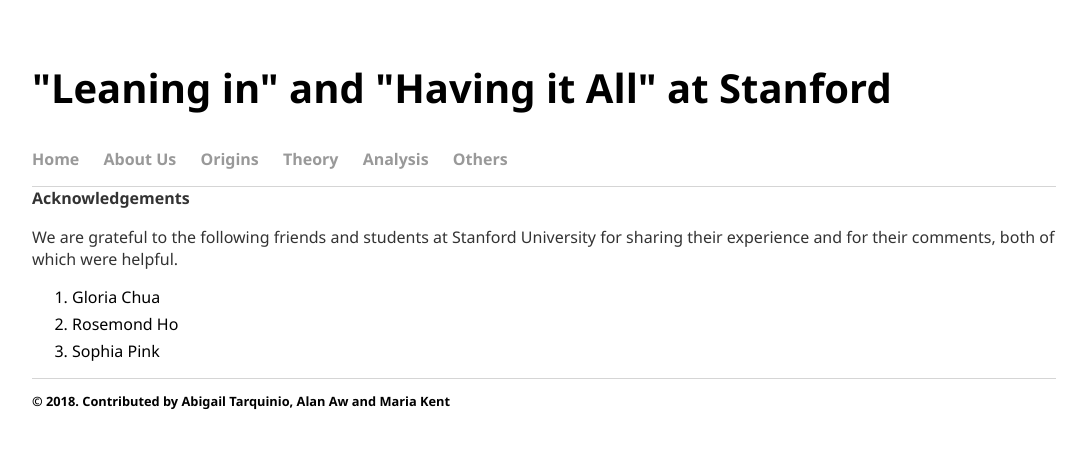
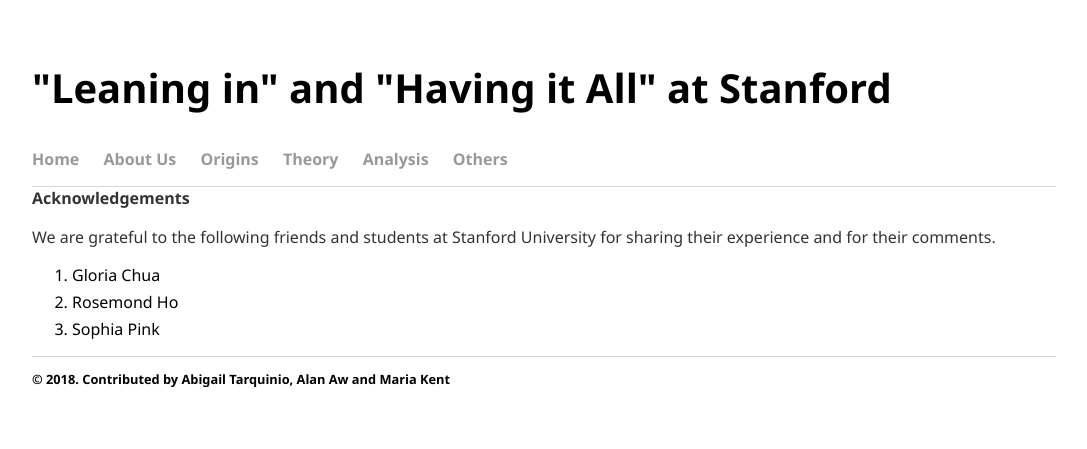
Before and after one commit to leaninstanford/leaninstanford.github.io, a Jekyll site: the page built from others/index.html, in a window 1280 px wide. Shown: the top 449 px of the page, without its empty margins (96-1183 px from the left). Built offline with Jekyll 4.4.1, drawn with Linux system fonts in a browser that asks for light colours.

Commit message:
Update index.html

```diff
--- a/others/index.html
+++ b/others/index.html
@@ -4,7 +4,7 @@
 ---
 
 <p><strong>Acknowledgements</strong></p>
-<p>We are grateful to the following friends and students at Stanford University for sharing their experience and for their comments, both of which were helpful.</p>
+<p>We are grateful to the following friends and students at Stanford University for sharing their experience and for their comments.</p>
 <ol>
 <li>Gloria Chua</li>
 <li>Rosemond Ho</li>
```
